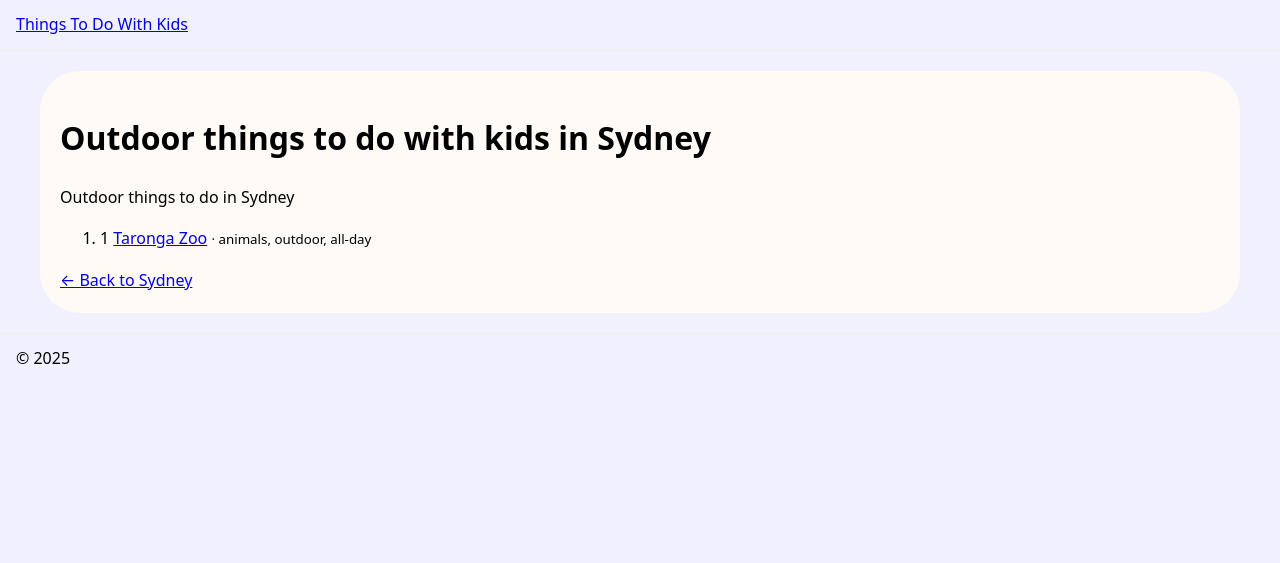
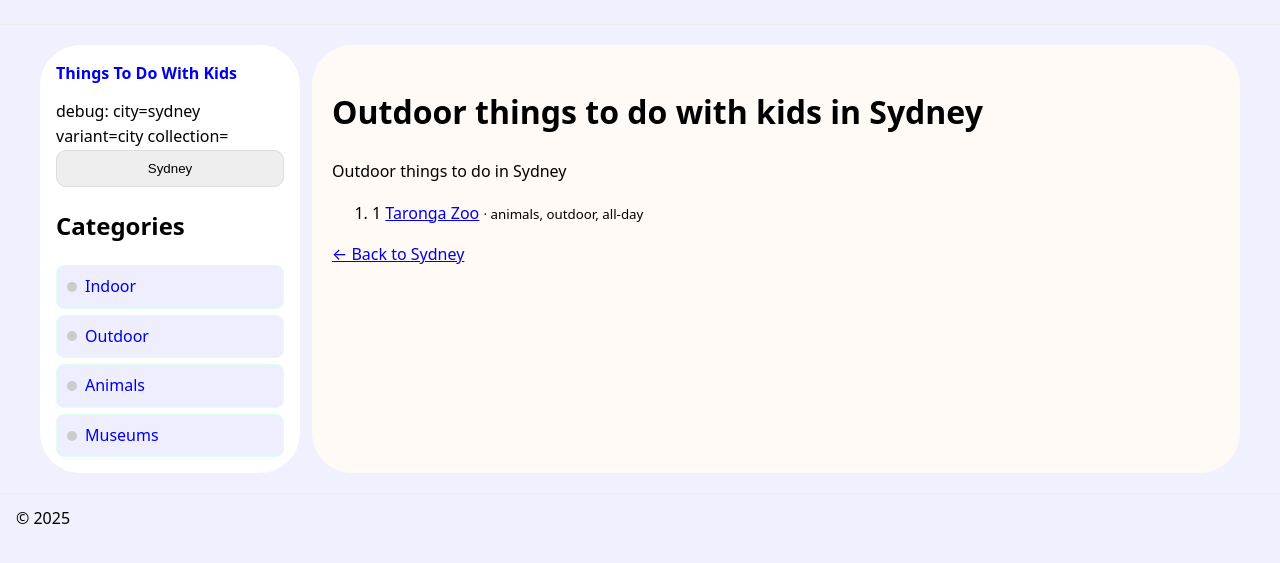
Before and after one commit to nerdflu/ttdwk, a Jekyll site: the page built from category_pages/sydney/outdoor.md, in a window 1280 px wide. Shown: the top 563 px of the page. Built offline with Jekyll 4.4.1, drawn with Linux system fonts in a browser that asks for light colours; some of the changed lines change nothing that is shown.

Commit message:
fix(default): robust sidebar visibility logic for city/activity/category pages

```diff
--- a/_layouts/default.html
+++ b/_layouts/default.html
@@ -8,54 +8,27 @@
 {% comment %}
 Derive page context + sidebar rules
 {% endcomment %}
-{%- comment -%}
-Identify page type. These flags are used to decide sidebar behavior and
-to infer the `city_slug` when not explicitly provided in the page front matter.
-{%- endcomment -%}
-{% assign is_home = page.url == "/" %}
-{% assign is_city = page.collection == "cities" %}
-{% assign is_activity = page.collection == "activities" %}
+{% comment %} Flags are derived inline in conditionals below (avoid invalid comparisons in assign). {% endcomment %}
 
-{%- comment -%}
-Figure out which sidebar variant to render and what `city_slug` should be.
-- `page.sidebar` allows forcing a specific variant from a layout/page.
-- For city pages, use the city's `slug`.
-- For activity pages, use the activity's `city`.
-{%- endcomment -%}
 {% assign sidebar_variant = page.sidebar %}
 {% assign city_slug = page.city_slug %}
-{% if is_city %}{% assign city_slug = page.slug %}{% endif %}
-{% if is_activity %}{% assign city_slug = page.city %}{% endif %}
+{% if page.collection == "cities" %}{% assign city_slug = page.slug %}{% endif %}
+{% if page.collection == "activities" %}{% assign city_slug = page.city %}{% endif %}
 
-{%- comment -%}
-Resolve the `current_city` object for use by the sidebar include.
-If a city slug is known but `page.current_city` is not set, look it up.
-{%- endcomment -%}
 {% assign current_city = page.current_city %}
 {% if current_city == nil and city_slug %}
   {% assign current_city = site.cities | where: "slug", city_slug | first %}
 {% endif %}
 
-{%- comment -%}
-Decide whether to show the sidebar at all:
-- If a specific `sidebar_variant` is requested, always show it.
-- Otherwise, show on city and activity pages.
-- Otherwise, show on any non-home page.
-{%- endcomment -%}
-{% assign show_sidebar = false %}
+{% assign show_sidebar = "" %}
 {% if sidebar_variant %}
-  {% assign show_sidebar = true %}
-{% elsif is_city or is_activity %}
-  {% assign show_sidebar = true %}
-{% elsif is_home == false %}
-  {% assign show_sidebar = true %}
+  {% assign show_sidebar = "1" %}
+{% elsif page.collection == "cities" or page.collection == "activities" %}
+  {% assign show_sidebar = "1" %}
+{% elsif page.url != "/" %}
+  {% assign show_sidebar = "1" %}
 {% endif %}
 
-{%- comment -%}
-If we decided to show a sidebar but no variant was specified, default to the
-"city" variant. The `sidebar.html` include will then decide what to render
-based on `city_slug` and available activities, with fallbacks where needed.
-{%- endcomment -%}
 {% if show_sidebar and sidebar_variant == nil %}
   {% assign sidebar_variant = "city" %}
 {% endif %}
@@ -65,12 +38,6 @@ based on `city_slug` and available activities, with fallbacks where needed.
 
   <div class="site-shell">
     <div class="layout{% if show_sidebar %} with-sidebar{% endif %}">
-      {%- comment -%}
-      Render the sidebar include with the derived context:
-      - `sidebar_variant` controls the overall sidebar mode (defaults to "city")
-      - `city_slug` and `current_city` let the sidebar compute categories and fallbacks
-      The include contains logic to show a Cities list if a city has no activities yet.
-      {%- endcomment -%}
       {% if show_sidebar %}
         {% include sidebar.html city_slug=city_slug current_city=current_city sidebar_variant=sidebar_variant %}
       {% endif %}
```
